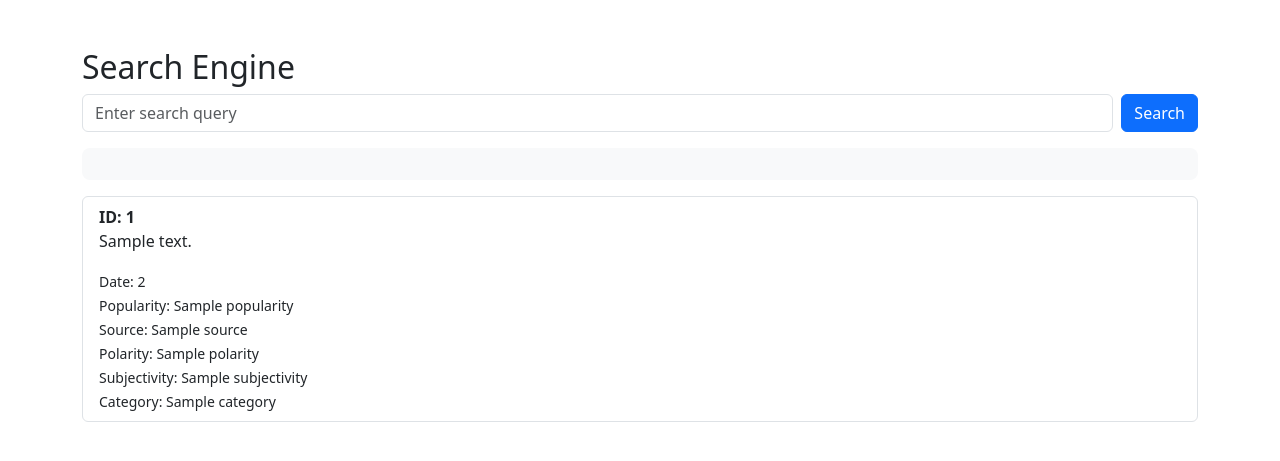
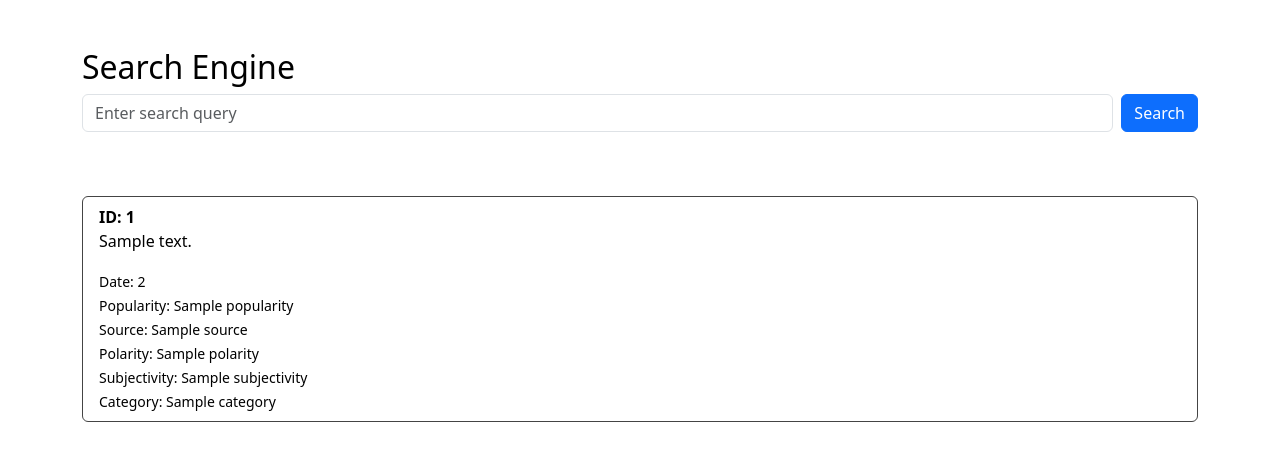
Before and after one commit to tej172/SC4021-Information-Retrieval, a Flask app: template templates/page.html in a window 1280 px wide. Shown: the top 461 px of the page. Run offline with Flask 3, Linux system fonts and the light colour scheme; the template is opened without the code that fills it: most values are stand-ins (such as "Sample title", 1, 10 or a date in 2020).

Commit message:
Add files via upload

```diff
--- a/static/style.css
+++ b/static/style.css
@@ -1,3 +1,11 @@
+body {
+    background-color: white;
+    color: black;
+}
+h2 {
+    color: black; /* Blue color for h2 */
+}
+
 .checkbox-container {
     display: flex;
     flex-direction: column;
@@ -49,7 +57,7 @@
     flex: 1;
 }
 .filter-section {
-    background-color: #f8f9fa;
+     /* Darker background for filter section */
     padding: 16px;
     border-radius: 8px;
     margin-bottom: 16px;
@@ -57,7 +65,6 @@
 .results-container {
     margin-top: 16px;
 }
-/* Add your custom styles here */
 .popup {
     display: none;
     position: fixed;
@@ -87,3 +94,16 @@
     display: block;
     margin: 10px 0;
 }
+.list-group-item {
+    background-color: white; /* Darker background for list items */
+    color: black; /* Text color for list items */
+    border: 1px solid #444; /* Slightly lighter border for contrast */
+}
+.pagination .page-item .page-link {
+    background-color: white; /* Darker background for pagination */
+    color: #0D6EFD; /* Text color for pagination */
+}
+.pagination .page-item.active .page-link {
+    background-color: #0D6EFD; /* Active pagination item background */
+    color: white; /* Text color for pagination */
+}
--- a/templates/search.html
+++ b/templates/search.html
@@ -6,6 +6,9 @@
     <title>Search Engine</title>
     <link rel="stylesheet" href="https://cdn.jsdelivr.net/npm/bootstrap@5.3.0/dist/css/bootstrap.min.css">
     <link rel="stylesheet" type="text/css" href="{{ url_for('static', filename='style.css') }}">
+    <style>
+
+    </style>
 </head>
 <body>
     <div class="container mt-5">
```
Also changed, not shown: app.py (line endings or trailing spaces).
